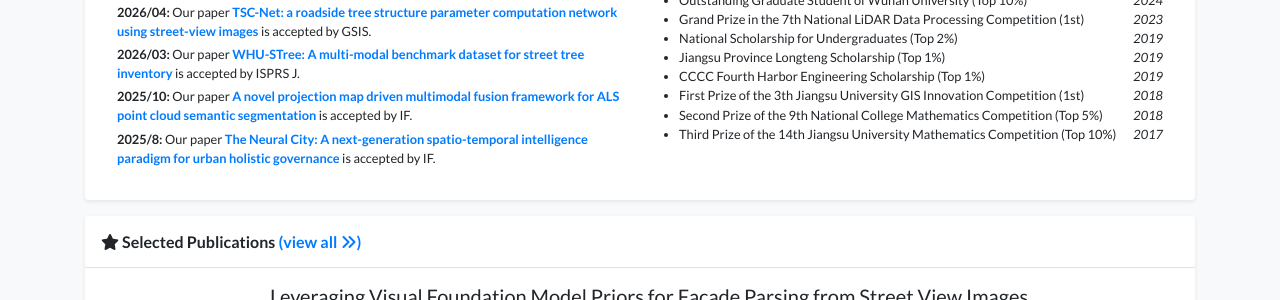
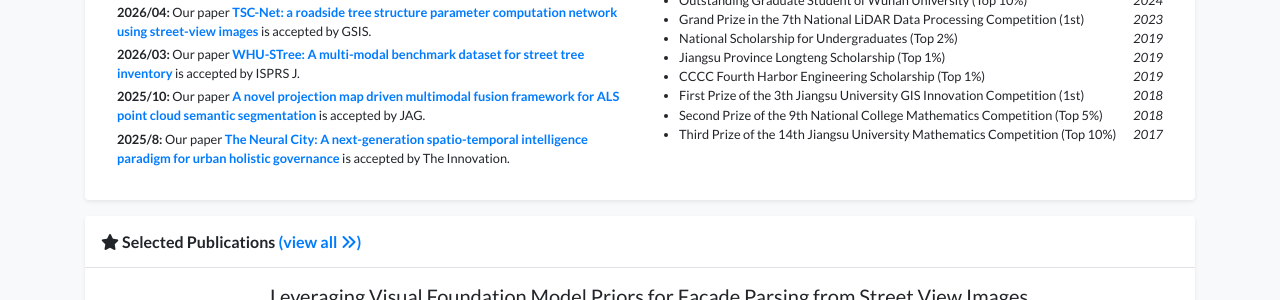
Before and after one commit to chenzhe-code/chenzhe-code.github.io, a Jekyll site: the page built from index.html, in a window 1280 px wide and 900 px high, scrolled down 667 px. Shown: the part 153-453 px from the top of the window. Built offline with Jekyll 4.4.1, drawn with Linux system fonts in a browser that asks for light colours; a style sheet for code colours, icons or effects is not loaded.

Commit message:
更新个人主页

```diff
--- a/_data/profile.yml
+++ b/_data/profile.yml
@@ -34,9 +34,9 @@ news:
 - date: 2026/03
   content: 'Our paper <strong><a href="https://doi.org/10.1016/j.inffus.2026.104593" target="_blank" rel="noopener noreferrer">WHU-STree: A multi-modal benchmark dataset for street tree inventory</a></strong> is accepted by ISPRS J.'
 - date: 2025/10
-  content: 'Our paper <strong><a href="https://doi.org/10.1016/j.jag.2025.104907" target="_blank" rel="noopener noreferrer">A novel projection map driven multimodal fusion framework for ALS point cloud semantic segmentation</a></strong> is accepted by IF.'
+  content: 'Our paper <strong><a href="https://doi.org/10.1016/j.jag.2025.104907" target="_blank" rel="noopener noreferrer">A novel projection map driven multimodal fusion framework for ALS point cloud semantic segmentation</a></strong> is accepted by JAG.'
 - date: 2025/8
-  content: 'Our paper <strong><a href="https://doi.org/10.1016/j.xinn.2025.101149" target="_blank" rel="noopener noreferrer">The Neural City: A next-generation spatio-temporal intelligence paradigm for urban holistic governance</a></strong> is accepted by IF.'
+  content: 'Our paper <strong><a href="https://doi.org/10.1016/j.xinn.2025.101149" target="_blank" rel="noopener noreferrer">The Neural City: A next-generation spatio-temporal intelligence paradigm for urban holistic governance</a></strong> is accepted by The Innovation.'
 
 
 
```
